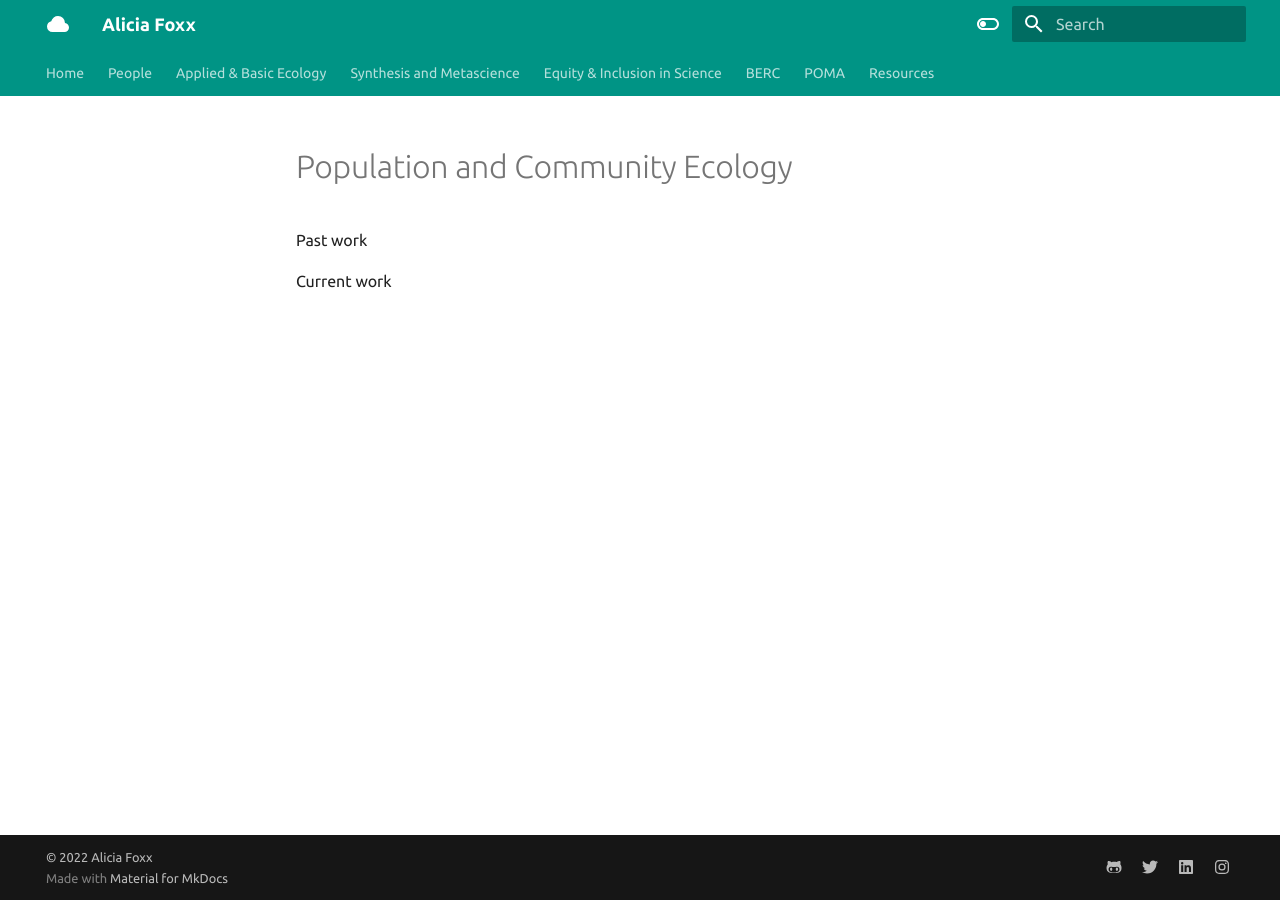
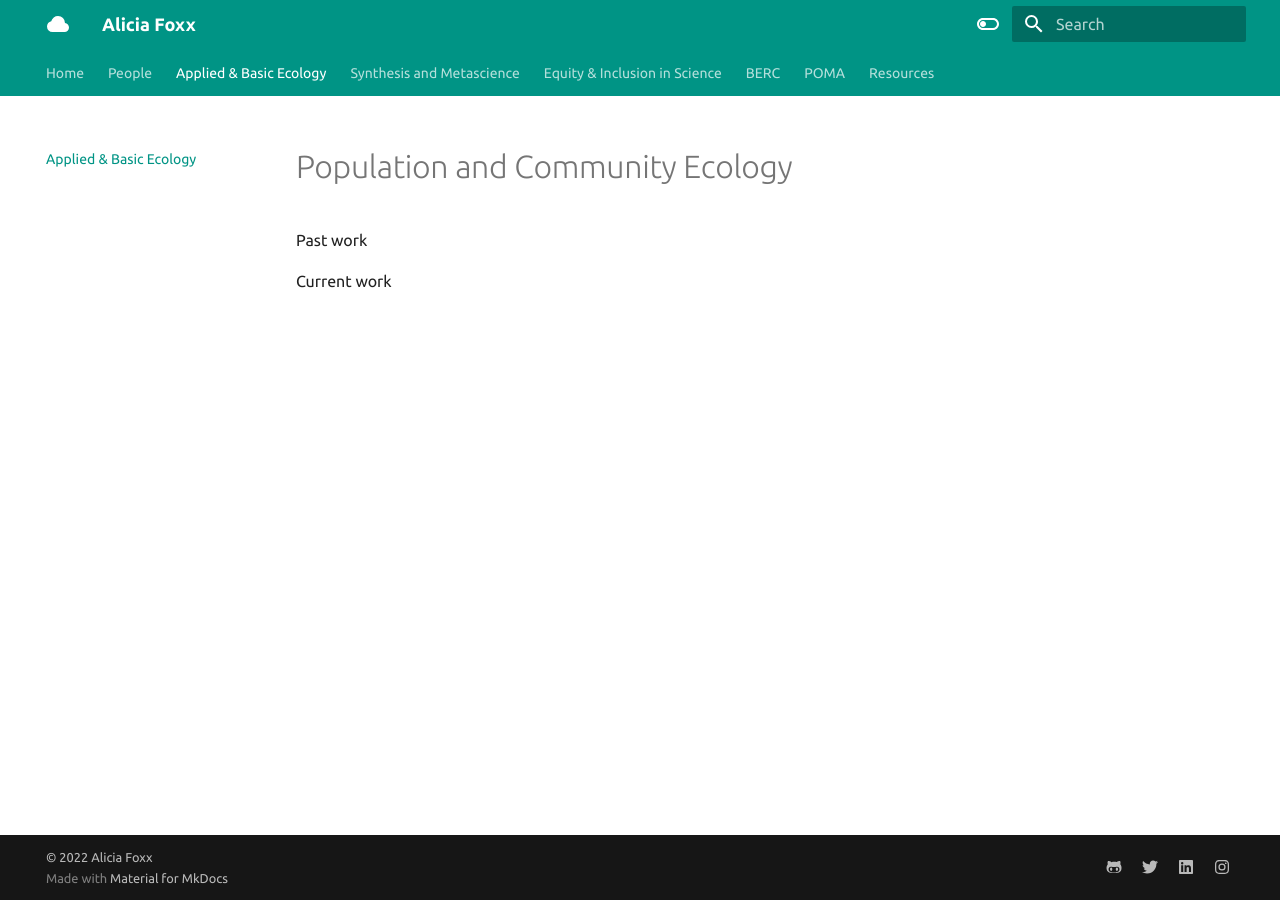
Before and after one commit to aliciafoxx/mkdocs-website, an MkDocs documentation site: the page built from docs/ecology.md, in a window 1280 px wide. Built offline with MkDocs 1.6.1 and Material for MkDocs 9.7.7, drawn with Linux system fonts in a browser that asks for light colours; some of the changed lines change nothing that is shown.

Commit message:
Update mkdocs.yml

```diff
--- a/mkdocs.yml
+++ b/mkdocs.yml
@@ -4,7 +4,7 @@ site_author: Alicia Foxx
 nav:
   - Home: index.md
   - People: people.md
-  - Applied & Basic Ecology: ecology_8.md
+  - Applied & Basic Ecology: ecology.md
   - Synthesis and Metascience: synthesis.md
   - Equity & Inclusion in Science: equity.md
   - BERC: berc.md
```
